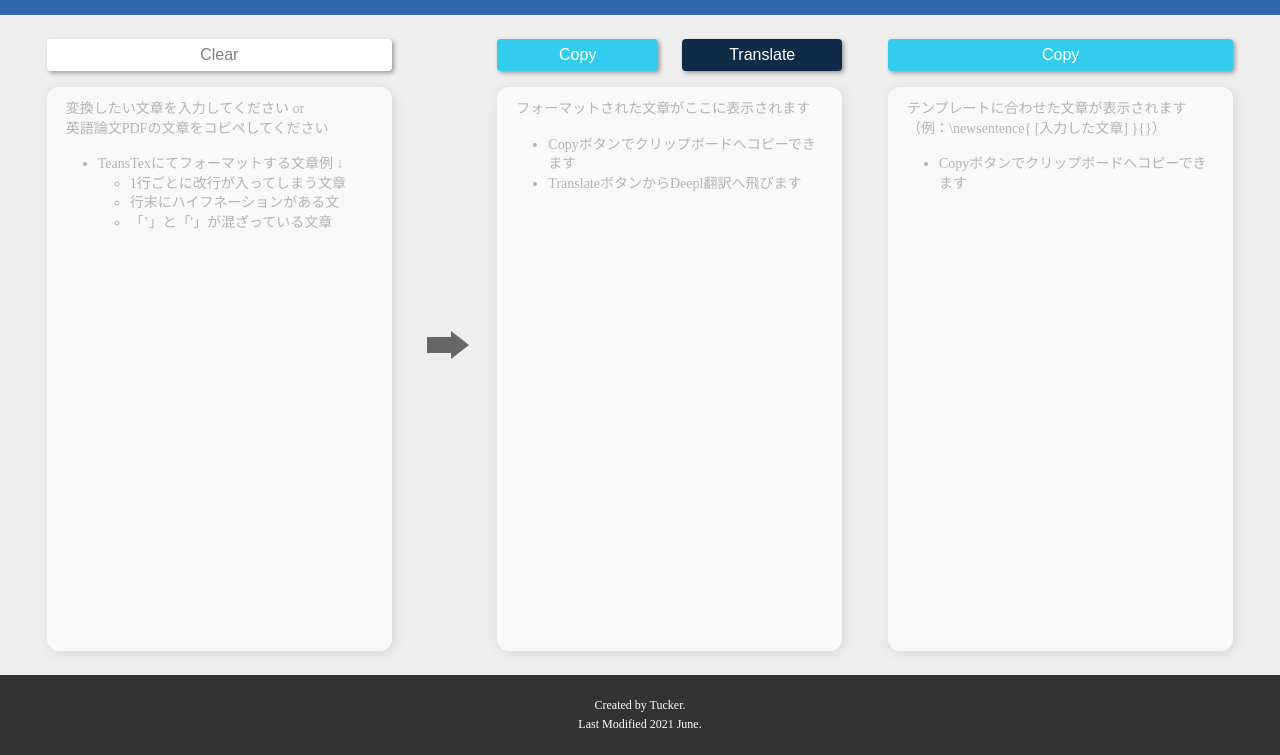
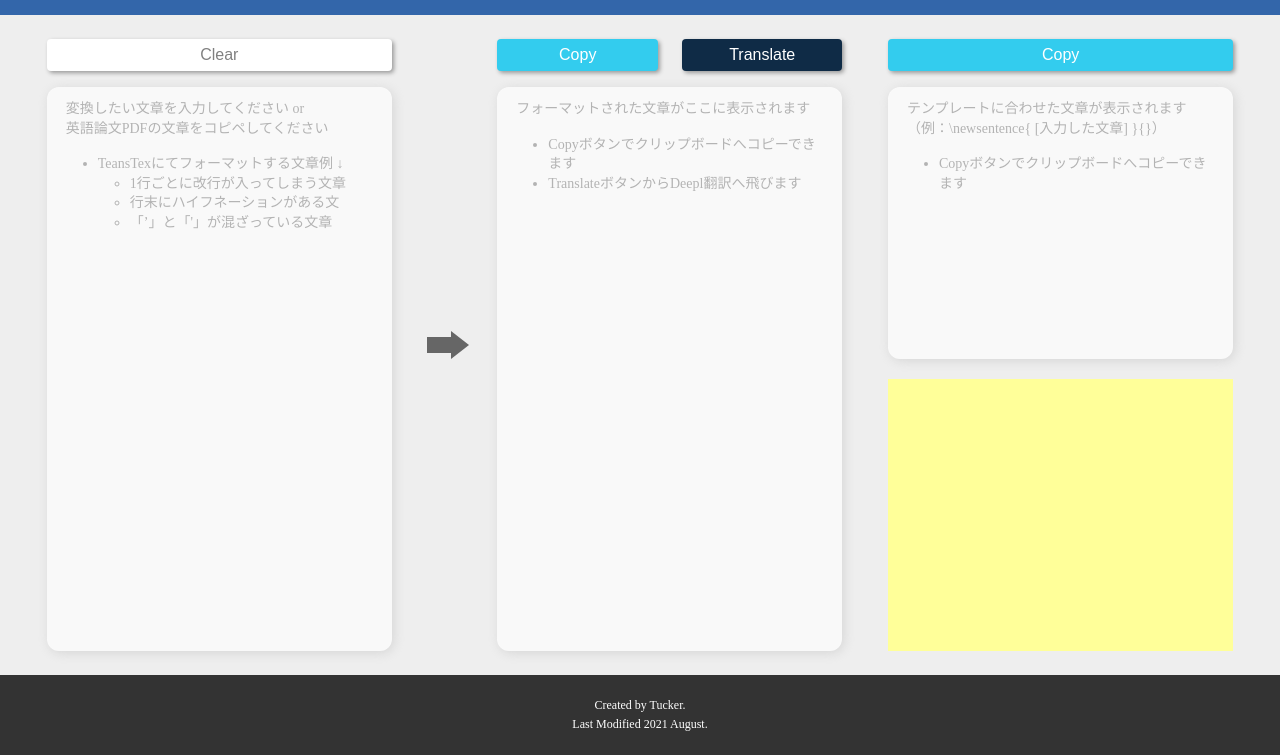
Before and after one commit to tkkrr/transtex, a Gatsby site: page / in a window 1280 px wide. Shown: the part 45-800 px from the top of the page. Built offline with nearby package versions, Linux system fonts and the light colour scheme; Gatsby itself is replaced by a stand-in of ours.

Commit message:
Adsenseを追加

```diff
--- a/src/components/footer.tsx
+++ b/src/components/footer.tsx
@@ -18,6 +18,6 @@ const Footer = styled.footer`
 export default () => {
     return <Footer>
         <p>Created by Tucker.</p>
-        <p>Last Modified 2021 June.</p>
+        <p>Last Modified 2021 August.</p>
     </Footer>
 }
--- a/src/components/transtex.tsx
+++ b/src/components/transtex.tsx
@@ -4,6 +4,35 @@ import { ToastContainer, toast, Slide } from 'react-toastify'
 import 'react-toastify/dist/ReactToastify.css'
 
 import { MainArea, RightArrow, TextAreaContainer, StyledTextArea, HorizontalFlex, Centering, CopyClipButton, DeeplButton, PlaceHolderForStyledTextArea, ClearButton} from "./styled"
+
+export const Adsense = ( props: any ) => {
+    const { currentPath } = props
+
+    React.useEffect(() => {
+        if (window) {
+            window.adsbygoogle = window.adsbygoogle || []
+            window.adsbygoogle.push({})
+            // (adsbygoogle = window.adsbygoogle || []).push({});
+        }
+    }, [currentPath])
+
+    return (
+        <>
+            <ins
+                className="adsbygoogle"
+                style={{
+                    display: 'block',
+                    width: '100%',
+                    marginTop: '20px',
+                    height: '35vh'
+                }}
+                data-ad-client="ca-pub-7365926503878687"
+                data-ad-slot="3257229592"
+                data-ad-format="auto"
+                data-full-width-responsive="true" />
+        </>
+    )
+}
 
 export default () => {
 
@@ -222,10 +251,14 @@ export default () => {
                 </ul>
             </PlaceHolderForStyledTextArea>
             <StyledTextArea
+                style={{
+                    height: '35vh'
+                }}
                 value={texStrings}
                 readOnly={true}
                 id={"output"}
             />
+            <Adsense/>
         </TextAreaContainer>
     </MainArea>
 }
```
